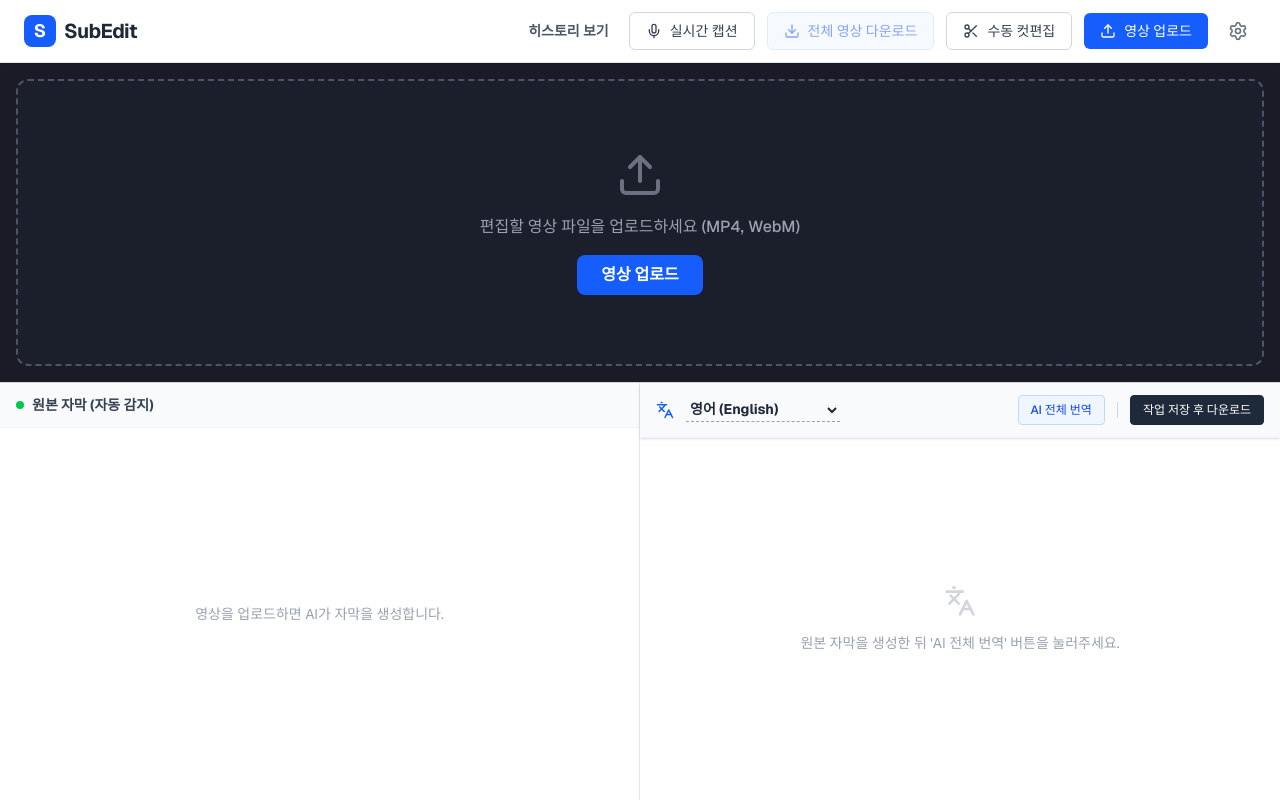
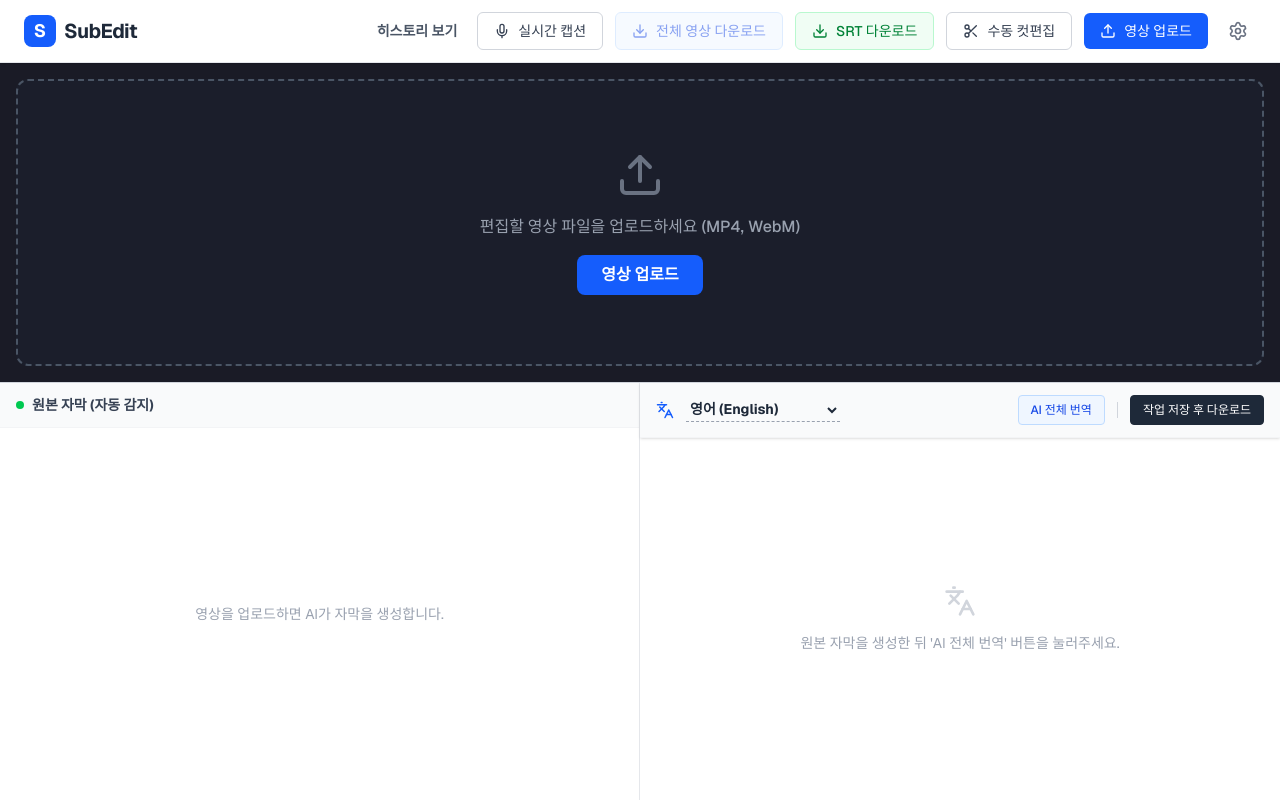
Before and after one commit to sassii75-spec/subedit, a Next.js app: page / in a window 1280 px wide. Built offline with nearby package versions, Linux system fonts and the light colour scheme.

Commit message:
fix: force default subtitle display and add SRT download button

```diff
--- a/src/app/page.tsx
+++ b/src/app/page.tsx
@@ -541,11 +541,14 @@ export default function Home() {
       const outName = 'full_video_with_subs.mp4';
 
       // 3. 인코딩 없이 소프트서브 자막 트랙 추가 (mov_text 포맷 사용)
+      // -disposition:s:0 default 를 추가하여 플레이어에서 자막이 기본적으로 켜지도록 강제합니다.
       await ffmpeg.exec([
         '-i', 'input.mp4',
         '-i', 'subs.srt',
         '-c', 'copy',
         '-c:s', 'mov_text',
+        '-metadata:s:s:0', 'language=kor',
+        '-disposition:s:0', 'default',
         outName
       ]);
 
@@ -690,6 +693,42 @@ export default function Home() {
           >
             {isFullDownloading ? <Loader2 size={16} className="animate-spin" /> : <Download size={16} />}
             전체 영상 다운로드
+          </button>
+
+          <button
+            onClick={() => {
+              if (translatedSubtitles.length === 0) {
+                alert("번역된 자막이 없습니다.");
+                return;
+              }
+              const formatSrtTime = (timeStr: string) => {
+                const parts = timeStr.split(':');
+                let h = '00', m = '00', s = '00';
+                if (parts.length === 2) {
+                  m = parts[0].padStart(2, '0');
+                  s = parts[1].padStart(2, '0');
+                } else if (parts.length === 3) {
+                  h = parts[0].padStart(2, '0');
+                  m = parts[1].padStart(2, '0');
+                  s = parts[2].padStart(2, '0');
+                }
+                return `${h}:${m}:${s},000`;
+              };
+              const srtContent = translatedSubtitles.map((sub, index) => {
+                return `${index + 1}\n${formatSrtTime(sub.start)} --> ${formatSrtTime(sub.end)}\n${sub.text}\n`;
+              }).join('\n');
+              const blob = new Blob([srtContent], { type: 'text/plain;charset=utf-8' });
+              const url = URL.createObjectURL(blob);
+              const a = document.createElement('a');
+              a.href = url;
+              a.download = `subtitle_${Date.now()}.srt`;
+              a.click();
+              URL.revokeObjectURL(url);
+            }}
+            className="flex items-center gap-2 px-4 py-2 text-sm font-medium text-green-700 bg-green-50 border border-green-200 rounded-md hover:bg-green-100 transition-colors"
+            title="SRT 자막 파일만 따로 다운로드합니다"
+          >
+            <Download size={16} /> SRT 다운로드
           </button>
 
           <button
```
